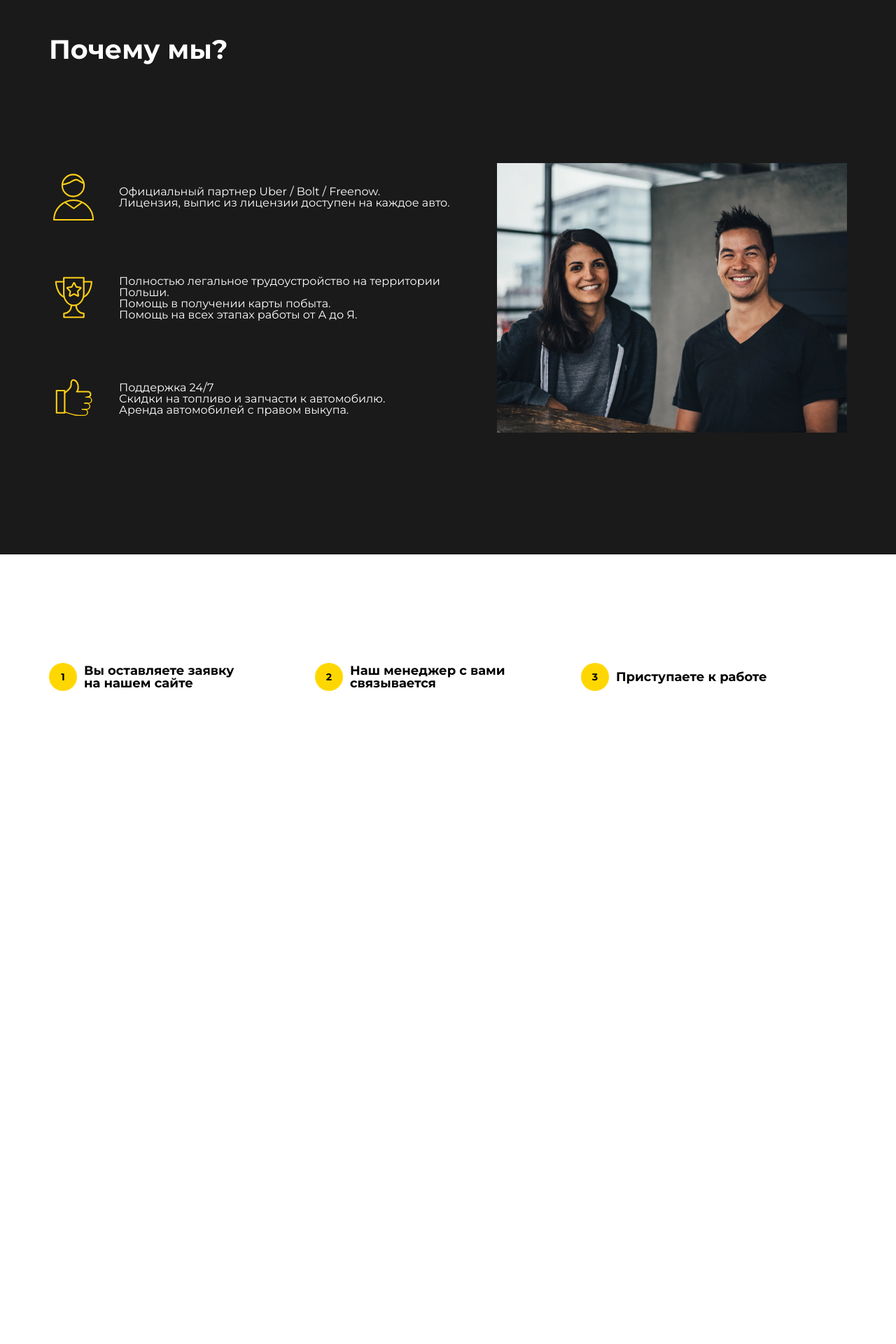
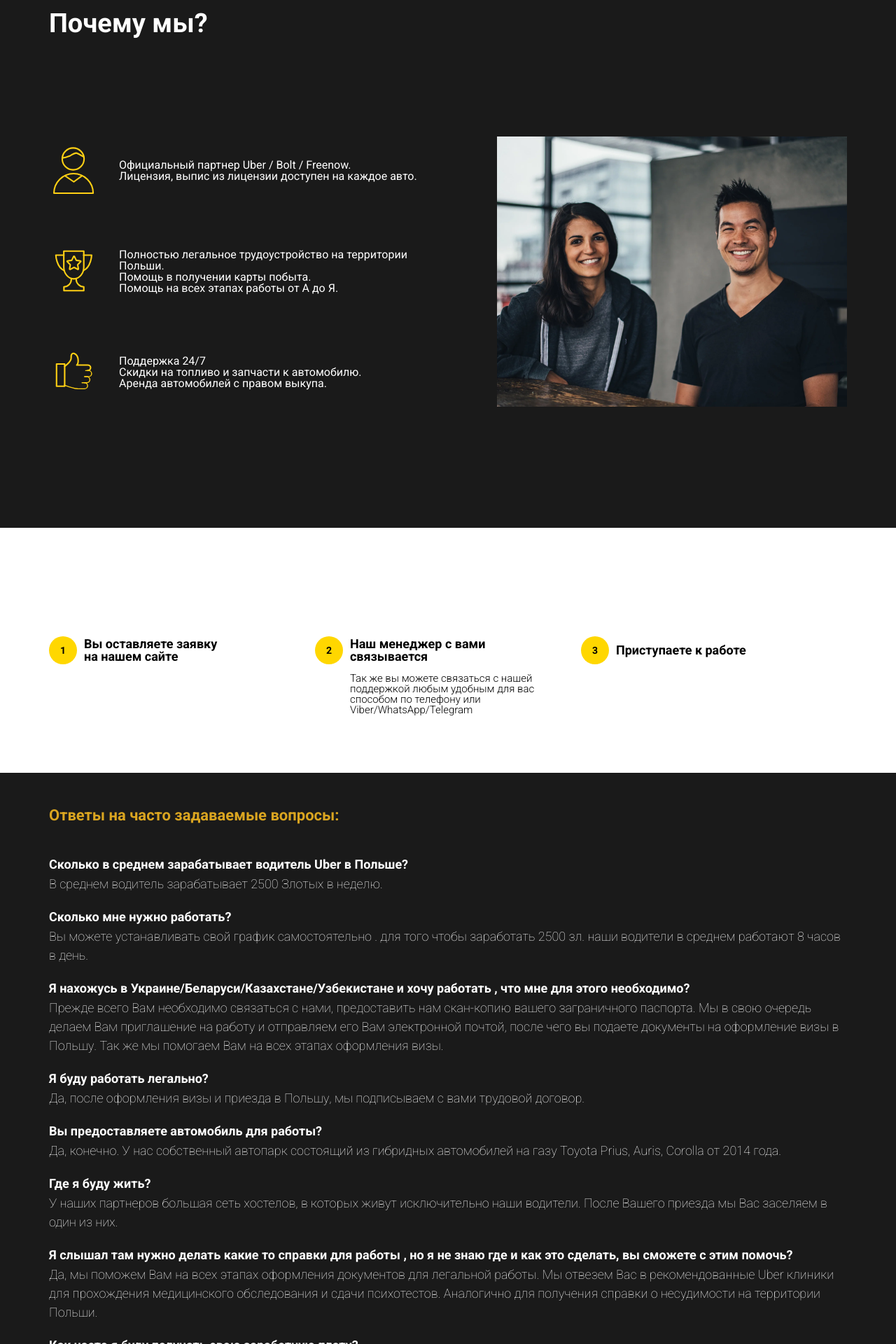
Before and after one commit to sergeko18/alli-taxi, a PHP site: page / in a window 1280 px wide. Shown: the part 1720-3640 px from the top of the page at 70% size. Before the commit the page ends 2707 px from the top, so only its background shows below. Run offline with PHP 8.4, Linux system fonts and the light colour scheme.

Commit message:
5 Section

```diff
--- a/css/style.css
+++ b/css/style.css
@@ -23,7 +23,7 @@ html,body{
 	-ms-text-size-adjust: 100%;
 	-moz-text-size-adjust: 100%;
 	-webkit-text-size-adjust: 100%;
-    font-family: 'Montserrat',Arial,sans-serif;
+    font-family: 'Roboto',Arial,sans-serif;
 }
 body._lock {
     overflow: hidden;
@@ -518,6 +518,7 @@ h1,h2,h3,h4,h5,h6{font-size:inherit;font-weight: 400;}
 .section_3__content_cards_txt {
     color: white;
     font-size: 16px;
+    padding-right: 10px;
 }
 
 .section_3__content_img {
@@ -559,6 +560,7 @@ h1,h2,h3,h4,h5,h6{font-size:inherit;font-weight: 400;}
 .container {}
 
 .section_4__container_card {
+    position: relative;
     display: flex;
     align-items: center;
     width: 33.33%;
@@ -580,7 +582,16 @@ h1,h2,h3,h4,h5,h6{font-size:inherit;font-weight: 400;}
     font-weight: 700;
     font-size: 18px;
     padding-left: 10px;
+
 }
+
+.cards_subtitle{
+    font-weight: 300;
+    font-size: 15px;
+    position: absolute;
+}
+
+
 
 @media (max-width: 960px) {
     .section_4__container {
@@ -593,9 +604,48 @@ h1,h2,h3,h4,h5,h6{font-size:inherit;font-weight: 400;}
 
     .section_4__container_card {
         width: 100%;
-        justify-content: center;
+
+        padding-bottom: 90px;
     }
 
 
 
 }
+
+/* Section 5*/
+
+.section_5 {
+    background-color: rgba(26, 26, 26, 1);
+    height: auto;
+
+}
+
+.section_5__container {
+    padding: 50px 30px 0 30px;
+    color: white;
+    height: auto;
+}
+.section_5__title {
+    font-size: 22px;
+    font-weight: 700;
+    color: goldenrod;
+    padding-bottom: 50px;
+    height: auto;
+}
+
+.section_5__card {}
+
+.section_5__subtitle {
+    padding-bottom: 5px;
+    font-size: 18px;
+    font-weight: 700;
+    height: auto;
+}
+
+.section_5__txt {
+    padding-bottom: 25px;
+    font-size: 18px;
+    font-weight: 100;
+    line-height: 1.5;
+    height: auto;
+}
--- a/index.html
+++ b/index.html
@@ -3,18 +3,15 @@
   <head>
     <meta charset="UTF-8" />
     <meta name="viewport" content="width=device-width, initial-scale=1.0" />
+    <link rel="preconnect" href="https://fonts.googleapis.com" />
+    <link rel="preconnect" href="https://fonts.gstatic.com" crossorigin />
     <link
+      href="https://fonts.googleapis.com/css2?family=Montserrat:wght@400;500;700&family=Roboto:wght@100;300;400;500;700;900&display=swap"
       rel="stylesheet"
-      href="https://fonts.googleapis.com/css2?family=Roboto:wght@400,500,600,700&display=swap"
     />
     <link rel="stylesheet" href="css/style.css" />
     <link rel="icon" type="image/x-icon" href="img/favicon.png" />
-    <link rel="preconnect" href="https://fonts.googleapis.com" />
-    <link rel="preconnect" href="https://fonts.gstatic.com" crossorigin />
-    <link
-      href="https://fonts.googleapis.com/css2?family=Montserrat:wght@400;500;700&display=swap"
-      rel="stylesheet"
-    />
+
     <title>Alliance - Ваш надежный партнер Uber, Bolt, FreeNow в Польше.</title>
   </head>
   <body>
@@ -169,24 +166,177 @@
             <div class="section_4__container_card">
               <div class="section_3__card_number">1</div>
               <div class="cards_title">
-                Вы оставляете заявку <br />
-                на нашем сайте
+                <p>
+                  Вы оставляете заявку <br />
+                  на нашем сайте
+                </p>
               </div>
             </div>
             <div class="section_4__container_card">
               <div class="section_3__card_number">2</div>
               <div class="cards_title">
-                Наш менеджер с вами <br />
-                связывается
+                <p>
+                  Наш менеджер с вами <br />
+                  связывается
+                </p>
+
+                <p class="cards_subtitle">
+                  <br />
+                  Так же вы можете связаться с нашей поддержкой любым удобным
+                  для вас способом по телефону или Viber/WhatsApp/Telegram
+                </p>
               </div>
             </div>
             <div class="section_4__container_card">
               <div class="section_3__card_number">3</div>
-              <div class="cards_title">Приступаете к работе</div>
+              <div class="cards_title"><p>Приступаете к работе</p></div>
             </div>
           </div>
         </section>
-        <section></section>
+        <section class="section_5">
+          <div class="section_5__container container">
+            <div class="section_5__title">
+              Ответы на часто задаваемые вопросы:
+            </div>
+            <div class="section_5__card">
+              <h6 class="section_5__subtitle">
+                Сколько в среднем зарабатывает водитель Uber в Польше?
+              </h6>
+              <div class="section_5__txt">
+                В среднем водитель зарабатывает 2500 Злотых в неделю.
+              </div>
+            </div>
+            <div class="section_5__card">
+              <h6 class="section_5__subtitle">Сколько мне нужно работать?</h6>
+              <div class="section_5__txt">
+                Вы можете устанавливать свой график самостоятельно . для того
+                чтобы заработать 2500 зл. наши водители в среднем работают 8
+                часов в день.
+              </div>
+            </div>
+            <div class="section_5__card">
+              <h6 class="section_5__subtitle">
+                Я нахожусь в Украине/Беларуси/Казахстане/Узбекистане и хочу
+                работать , что мне для этого необходимо?
+              </h6>
+              <div class="section_5__txt">
+                Прежде всего Вам необходимо связаться с нами, предоставить нам
+                скан-копию вашего заграничного паспорта. Мы в свою очередь
+                делаем Вам приглашение на работу и отправляем его Вам
+                электронной почтой, после чего вы подаете документы на
+                оформление визы в Польшу. Так же мы помогаем Вам на всех этапах
+                оформления визы.
+              </div>
+            </div>
+            <div class="section_5__card">
+              <h6 class="section_5__subtitle">Я буду работать легально?</h6>
+              <div class="section_5__txt">
+                Да, после оформления визы и приезда в Польшу, мы подписываем с
+                вами трудовой договор.
+              </div>
+            </div>
+            <div class="section_5__card">
+              <h6 class="section_5__subtitle">
+                Вы предоставляете автомобиль для работы?
+              </h6>
+              <div class="section_5__txt">
+                Да, конечно. У нас собственный автопарк состоящий из гибридных
+                автомобилей на газу Toyota Prius, Auris, Corolla от 2014 года.
+              </div>
+            </div>
+            <div class="section_5__card">
+              <h6 class="section_5__subtitle">Где я буду жить?</h6>
+              <div class="section_5__txt">
+                У наших партнеров большая сеть хостелов, в которых живут
+                исключительно наши водители. После Вашего приезда мы Вас
+                заселяем в один из них.
+              </div>
+            </div>
+            <div class="section_5__card">
+              <h6 class="section_5__subtitle">
+                Я слышал там нужно делать какие то справки для работы , но я не
+                знаю где и как это сделать, вы сможете с этим помочь?
+              </h6>
+              <div class="section_5__txt">
+                Да, мы поможем Вам на всех этапах оформления документов для
+                легальной работы. Мы отвезем Вас в рекомендованные Uber клиники
+                для прохождения медицинского обследования и сдачи психотестов.
+                Аналогично для получения справки о несудимости на территории
+                Польши.
+              </div>
+            </div>
+            <div class="section_5__card">
+              <h6 class="section_5__subtitle">
+                Как часто я буду получать свою заработную плату?
+              </h6>
+              <div class="section_5__txt">
+                Еженедельно на Вашу банковский счет открытый в любом из банков
+                Польши или наличными в офисе.
+              </div>
+            </div>
+            <div class="section_5__card">
+              <h6 class="section_5__subtitle">
+                А если у меня нет открытого счета?
+              </h6>
+              <div class="section_5__txt">
+                В день оформления трудового договора мы поможем Вам открыть счет
+                в банке.
+              </div>
+            </div>
+            <div class="section_5__card">
+              <h6 class="section_5__subtitle">
+                Сколько мне нужно денег для того чтобы приехать и начать
+                работать?
+              </h6>
+              <div class="section_5__txt">
+                Мы рекомендуем иметь с собой от 300 Евро для оплаты первой
+                недели проживания, аренды авто и питания. Так же необходимо
+                учитывать затраты на оформление визы (страховка, подача
+                документов, визовая анкета).
+              </div>
+            </div>
+            <div class="section_5__card">
+              <h6 class="section_5__subtitle">
+                Я уже работаю в Uber, я могу устроится к вам официально?
+              </h6>
+              <div class="section_5__txt">
+                Да, конечно, мы в течении 1 дня , перенесем ваш аккаунт и
+                автомобиль к нам и вы сможете продолжать работу. А так же мы
+                оформим вам приглашение , если у вас нет мед справок, поможем в
+                оформлении, после чего подпишим с вами трудовой договор и впишем
+                Ваш автомобиль в нашу лицензию .
+              </div>
+            </div>
+            <div class="section_5__card">
+              <h6 class="section_5__subtitle">
+                Что я должен буду платить? Налоги ваша комиссия и.т.д.?
+              </h6>
+              <div class="section_5__txt">
+                Неизменная величина это 8% VAT (налог считается от суммы брутто
+                выставленной компанией Uber) и наша комиссия 50 злотых в неделю.
+                ZUS обсуждается в индивидуальном порядке, в зависимости от
+                количества рабочих часов. Что касается VAT , вы сможете
+                компенсировать этот налог предоставляя фактуры полученые на АЗС,
+                СТО и.т.д. все, что касается расходов которые непосредственно
+                относятся к автомобилю.
+              </div>
+            </div>
+            <div class="section_5__card">
+              <h6 class="section_5__subtitle">Все этапы:</h6>
+              <div class="section_5__txt">
+                1. Оформление приглашения <br />2. Подача документов на открытие
+                визы<br />
+                3. Приезд в Польшу<br />
+                4. Заселение<br />
+                5. Оформление мед справок, справки о несудимости.<br />
+                6. Открытие банковского счета<br />
+                7. Получение PESEL (идентификационный код в Польше)<br />
+                8. Подписание трудового договора<br />
+                9. Подписание договора аренды авто
+              </div>
+            </div>
+          </div>
+        </section>
         <section></section>
         <section></section>
       </main>
```
